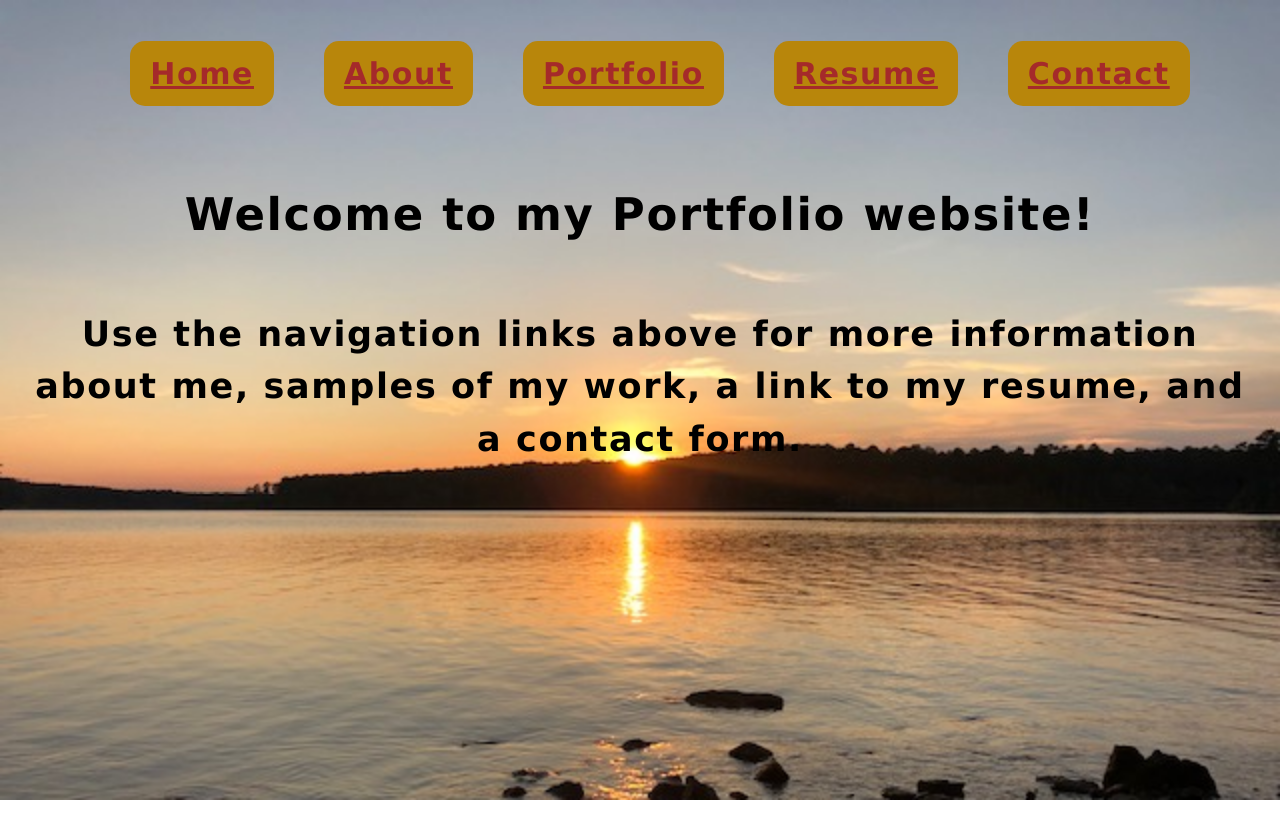
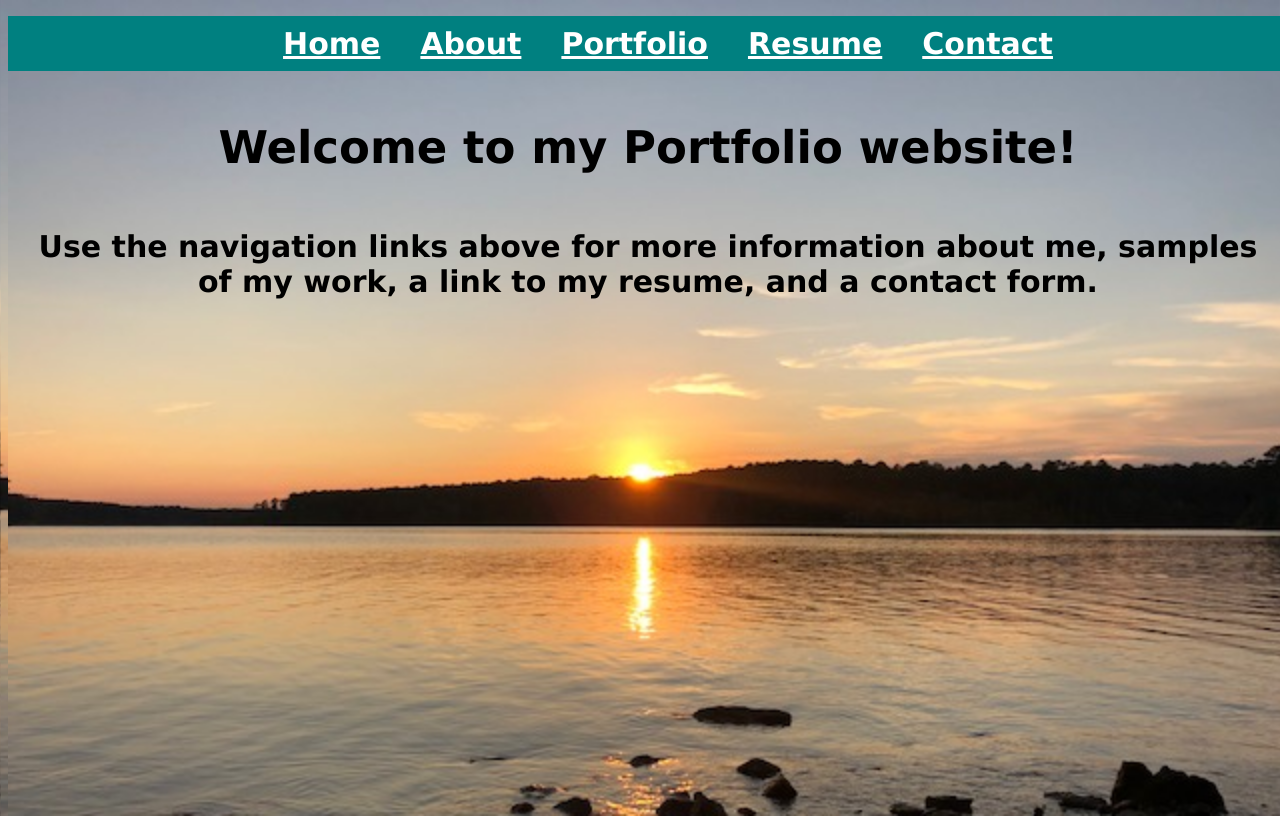
Before and after one commit to dogmom3/20-react-portfolio, a React (Create React App) app: page / in a window 1280 px wide. Built offline with nearby package versions, Linux system fonts and the light colour scheme.

Commit message:
contact form functionality

```diff
--- a/src/components/NavTabs.js
+++ b/src/components/NavTabs.js
@@ -4,48 +4,29 @@ import React from 'react';
 function NavTabs({ currentPage, handlePageChange }) {
   return (
 
-    <ul className="nav">
+    <ul className="nav-list">
       <li className="nav-item">
-        <a href="#home"
-          onClick={() => handlePageChange('Home')}
-          className={currentPage === 'Home' ? 'nav-link active' : 'nav-link'}
-        >
-          Home
-        </a>
+        <a href="#home" onClick={() =>
+        handlePageChange('Home')} className='nav-link'>Home</a>
       </li>
       <li className="nav-item">
-        <a href="#about"
-          onClick={() => handlePageChange('About')}
-          className={currentPage === 'About' ? 'nav-link active' : 'nav-link'}
-        >
-          About
-        </a>
+        <a href="#about" onClick={() => handlePageChange('About')}
+          className='nav-link'>About</a>
       </li>
       <li className="nav-item">
-        <a href="#portfolio"
-          onClick={() => handlePageChange('Portfolio')}
-          className={currentPage === 'Portfolio' ? 'nav-link active' : 'nav-link'}
-        >
-          Portfolio
-        </a>
+        <a href="#portfolio" onClick={() => handlePageChange('Portfolio')}
+          className='nav-link'>Portfolio</a>
       </li>
       <li className="nav-item">
-        <a href="#resume"
-          onClick={() => handlePageChange('Resume')}
-          className={currentPage === 'Resume' ? 'nav-link active' : 'nav-link'}
-        >
-          Resume
-        </a>
+        <a href="#resume" onClick={() => handlePageChange('Resume')}
+          className='nav-link'>Resume</a>
       </li>
       <li className="nav-item">
-        <a href="#contact"
-          onClick={() => handlePageChange('Contact')}
-          className={currentPage === 'Contact' ? 'nav-link active' : 'nav-link'}
-        >
-          Contact
-        </a>
+        <a href="#contact" onClick={() => handlePageChange('Contact')}
+          className='nav-link'>Contact</a>
       </li>
     </ul>
+
   );
 }
 
--- a/src/components/pages/About.js
+++ b/src/components/pages/About.js
@@ -4,15 +4,14 @@ import profileImage from "../../../src/assets/profile-photo.jpg";
 export default function About() {
   return (
     <div className="about">
-      {/* <h1 id="about">About Me:</h1> */}
-      <div className="img-bio">
-        <img src={profileImage} className='profileImage' style={{ width: "20%" }} alt="profile" />
+      <div>
+        <img src={profileImage} className='profileImage' alt="profile" />
+      </div>
         <h2 className='bio'>
           My name is Blair Seivers and I am an aspiring web developer. I have
           just completed the Coding Bootcamp through UNC and am eager to
           continue learning and practicing my skills.
         </h2>
-      </div>
     </div>
   );
 }
--- a/src/components/pages/Contact.js
+++ b/src/components/pages/Contact.js
@@ -1,25 +1,84 @@
-import React from "react";
+import React, { useState } from "react";
+import { validateEmail } from "../../utils/helpers";
 
 export default function Contact() {
+  const [formState, setFormState] = useState({
+    name: "",
+    email: "",
+    message: "",
+  });
+
+  const [errorMessage, setErrorMessage] = useState("");
+  const { name, email, message } = formState;
+
+  const handleSubmit = (e) => {
+    e.preventDefault();
+    if (!errorMessage) {
+      setFormState({ [e.target.name]: e.target.value });
+      console.log("Form", formState);
+    }
+  };
+
+  const handleChange = (e) => {
+    if (e.target.name === "email") {
+      const isValid = validateEmail(e.target.value);
+      if (!isValid) {
+        setErrorMessage("Your email is invalid.");
+      } else {
+        setErrorMessage("");
+      }
+    } else {
+      if (!e.target.value.length) {
+        setErrorMessage(`${e.target.name} is required.`);
+      } else {
+        setErrorMessage("");
+      }
+    }
+  };
+
   return (
-    <div className='contact'>
+    <div className="contact">
       <h1>Contact Me</h1>
-      <form className="contact-form">
-        {/* <div> */}
-          <label for="name">Name:</label>
-          <input type="text" id="name" />
-        {/* </div> */}
-        {/* <div> */}
-          <label for="email">Email:</label>
-          <input type="text" id="email" />
-        {/* </div> */}
-        {/* <div> */}
-          <label for="message">Message:</label>
-          <textarea type="text" id="message"></textarea>
-        {/* </div> */}
-        {/* <div> */}
-          <button className='submitBtn' type="submit">Send</button>
-        {/* </div> */}
+      <form className="contact-form" onSubmit={handleSubmit}>
+        <label for="name">Name:</label>
+        <div>
+          <input
+            type="text"
+            id="name"
+            defaultValue={name}
+            onBlur={handleChange}
+          />
+        </div>
+
+        <label for="email">Email:</label>
+        <div>
+          <input
+            type="text"
+            id="email"
+            defaultValue={email}
+            onBlur={handleChange}
+          />
+        </div>
+
+        <label for="message">Message:</label>
+        <div>
+          <textarea
+            type="text"
+            id="message"
+            defaultValue={message}
+            onBlur={handleChange}
+          ></textarea>
+        </div>
+        <div>
+          {errorMessage && (
+            <div>
+              <p className="error-text">{errorMessage}</p>
+            </div>
+          )}
+          <button className="submitBtn" type="submit">
+            Send
+          </button>
+        </div>
       </form>
     </div>
   );
--- a/src/components/pages/Portfolio.js
+++ b/src/components/pages/Portfolio.js
@@ -19,34 +19,34 @@ function Portfolio() {
       {/* <div className="app-row"> */}
 
         <div className="apps">
-          <h3>Weather App</h3>
-          <div className="app-links">
+          <div className="app-info">
+            <p>Weather App</p>
             <a href="https://dogmom3.github.io/weather-dashboard/"
-              target="blank">Deployed App</a>
+             className="app-link" target="blank">Deployed App</a>
             <a href="https://github.com/dogmom3/weather-dashboard"
-              target="blank">GitHub Repo</a>
+             className="app-link" target="blank">GitHub Repo</a>
           </div>
           <img src={sample1} alt="Weather App" className="img" />
         </div>
 
         <div className="apps">
-          <h3>Password Generator</h3>
-          <div className="app-links">
+          <div className="app-info">
+            <p>Password Generator</p>
             <a href="https://dogmom3.github.io/password-generator/"
-              target="blank">Deployed App</a>
+             className="app-link" target="blank">Deployed App</a>
             <a href="https://github.com/dogmom3/password-generator"
-              target="blank">GitHub Repo</a>
+              className="app-link" target="blank">GitHub Repo</a>
           </div>
           <img src={sample2} alt="Password Generator" className="img" />
         </div>
 
         <div className="apps">
-          <h3>Quiz</h3>
-          <div className="app-links">
+          <div className="app-info">
+            <p>Quiz</p>
             <a href="https://dogmom3.github.io/javascript-quiz/"
-          target="blank">Deployed App</a>
+          className="app-link" target="blank">Deployed App</a>
             <a href="https://github.com/dogmom3/javascript-quiz"
-          target="blank">GitHub Repo</a>
+          className="app-link" target="blank">GitHub Repo</a>
           </div>
           <img src={sample3} alt="Quiz" className="img" />
         </div>
@@ -55,36 +55,37 @@ function Portfolio() {
       {/* <div className="app-row"> */}
 
         <div className="apps">
-          <h3>Employee Profile</h3>
-          <div className="app-links">
+          <div className="app-info">
+            <p>Employee Profile</p>
             <a href="https://dogmom3.github.io/employee-data-input/"
-            target="blank">Deployed App</a>
+            className="app-link" target="blank">Deployed App</a>
             <a href="https://github.com/dogmom3/employee-data-input"
-            target="blank">GitHub Repo</a>
+            className="app-link" target="blank">GitHub Repo</a>
           </div>
           <img src={sample4} alt="Employee Profile Builder" className="img" />
         </div>
 
         <div className="apps">
-          <h3>Happy Trees</h3>
-          <div className="app-links">
+          <div className="app-info">
+            <p>Happy Trees</p>
             <a href="https://gentle-lake-59989.herokuapp.com/"
-          target="blank">Deployed App</a>
+          className="app-link" target="blank">Deployed App</a>
             <a href="https://github.com/HackStreetPeople/happy-trees"
-            target="blank">GitHub Repo</a>
+            className="app-link" target="blank">GitHub Repo</a>
           </div>
           <img src={sample5} alt="Happy Trees" className="img" />
         </div>
 
         <div className="apps">
-          <h3>Dognostic</h3>
-          <div className="app-links">
+          <div className="app-info">
+            <p>Dognostic</p>
             <a href="https://boolean-hooligans.github.io/dognostic-1/"
-            target="blank">Deployed App</a>
+            className="app-link" target="blank">Deployed App</a>
             <a href="https://github.com/Boolean-Hooligans/dognostic-1"
-            target="blank">GitHub Repo</a>
+            className="app-link" target="blank">GitHub Repo</a>
+          <img src={sample6} alt="Dognostic" className="img" />
+
           </div>
-          <img src={sample6} alt="Dognostic" className="img" />
         </div>
 
       {/* </div> */}
--- a/src/index.css
+++ b/src/index.css
@@ -1,49 +1,43 @@
 /* WHOLE PAGE */
-* {
-  box-sizing: border-box;
-  background-size: cover;
-}
 html,
 body {
   background-image: url("../src/assets/fallslake.jpg");
-  background-attachment: fixed;
-  min-height: 100%;
-  font-family:Verdana, Geneva, Tahoma, sans-serif;
-  line-height: 1.5;
-  letter-spacing: 0.1em;
+  background-size: cover;
+  height: 100vh;
+  width: 100vw;
+  font-family: "Lucida Sans", "Lucida Sans Regular", "Lucida Grande",
+    "Lucida Sans Unicode", Geneva, Verdana, sans-serif;
 }
 h1 {
   font-size: 45px;
 }
 h2 {
-  font-size: 35px;
-}
-h3{
-  font-size:25px;
+  font-size: 30px;
 }
 
 /* NAV */
-.nav {
+.nav-list {
+  background-color: teal;
   display: flex;
   flex-direction: row;
+  flex-wrap: wrap;
   justify-content: center;
+  list-style: none;
 }
 .nav-item {
+  margin: 10px;
+}
+.nav-link {
+  padding: 10px;
   border-radius: 15px;
-  background: darkgoldenrod;
-  padding: 10px;
   font-size: 30px;
   font-weight: bold;
-  margin: 25px;
-  list-style: none;
-}
-a {
   cursor: pointer;
-  color:brown;
+  color: white;
   padding: 10px;
 }
-a:hover {
-  color: white;
+.nav-link:hover {
+  color: lightseagreen;
 }
 
 /* HOME */
@@ -52,81 +46,97 @@ a:hover {
   flex-direction: column;
   text-align: center;
   margin: 20px;
+  color: black;
 }
 
 /* ABOUT */
 .about {
+  display: flex;
+  flex-direction: row;
+  align-items: left;
   margin: 20px;
   margin-top: 10vh;
 }
 .profileImage {
   border-radius: 5px;
+  height: 25vh;
+  max-width: 25vw;
 }
 .bio {
   text-align: center;
-}
-.img-bio {
-  display: flex;
-  flex-direction: row;
+  max-width: 60vw;
+  margin-left: 10vw;
+  color: black;
 }
 
 /* PORTFOLIO */
 .portfolio {
   display: flex;
   flex-direction: row;
-  /* flex-wrap: wrap; */
+  justify-content: center;
+  flex-wrap: wrap;
   align-items: center;
   text-align: center;
 }
 .apps {
-  margin: 30px;
+  margin: 15px;
   border-radius: 5px;
-  background-color:lightblue;
   padding: 5px;
 }
-/* .app-row {
-  display: flex;
-  flex-direction: row;
-} */
-.app-links {
+.app-info {
+  color: white;
+  border-radius: 15px;
   display: flex;
   flex-direction: column;
- font-size: 18px;
- font-weight: bold;
+  font-size: 20px;
+  font-weight: bold;
+}
+.app-link {
+  font-size: 20px;
+  color: white;
+  margin: 5px;
+}
+.app-link:hover {
+  color: teal;
 }
 .img {
+  height: auto;
   width: 10vw;
-  height: 15vh;
 }
 
 /* CONTACT */
 .contact {
-  margin: 20px;
-}
-.contact-form {
   display: flex;
   flex-direction: column;
+  align-items: left;
+  margin-left: 10vw;
+}
+.contactForm {
   font-size: 25px;
   margin: 10px;
 }
 .submitBtn {
   border-radius: 5px;
-  max-width: 10vw;
   margin: 10px;
   padding: 10px;
   font-size: 20px;
+  font-weight: bold;
+  cursor: pointer;
+}
+label {
+  font-size: 20px;
+  font-weight: bold;
 }
 input {
-  min-height: 5vh;
-  max-width: 25vw;
+  min-width: 20vw;
   font-size: 20px;
   padding: 10px;
   outline: none;
   border-radius: 5px;
 }
 textarea {
-  min-height: 20vh;
-  max-width: 25vw;
+  min-width: 20vw;
+  min-height: 15vh;
   border-radius: 5px;
   padding: 10px;
   outline: none;
```
Lines whose indentation alone changed are shown as unchanged.
